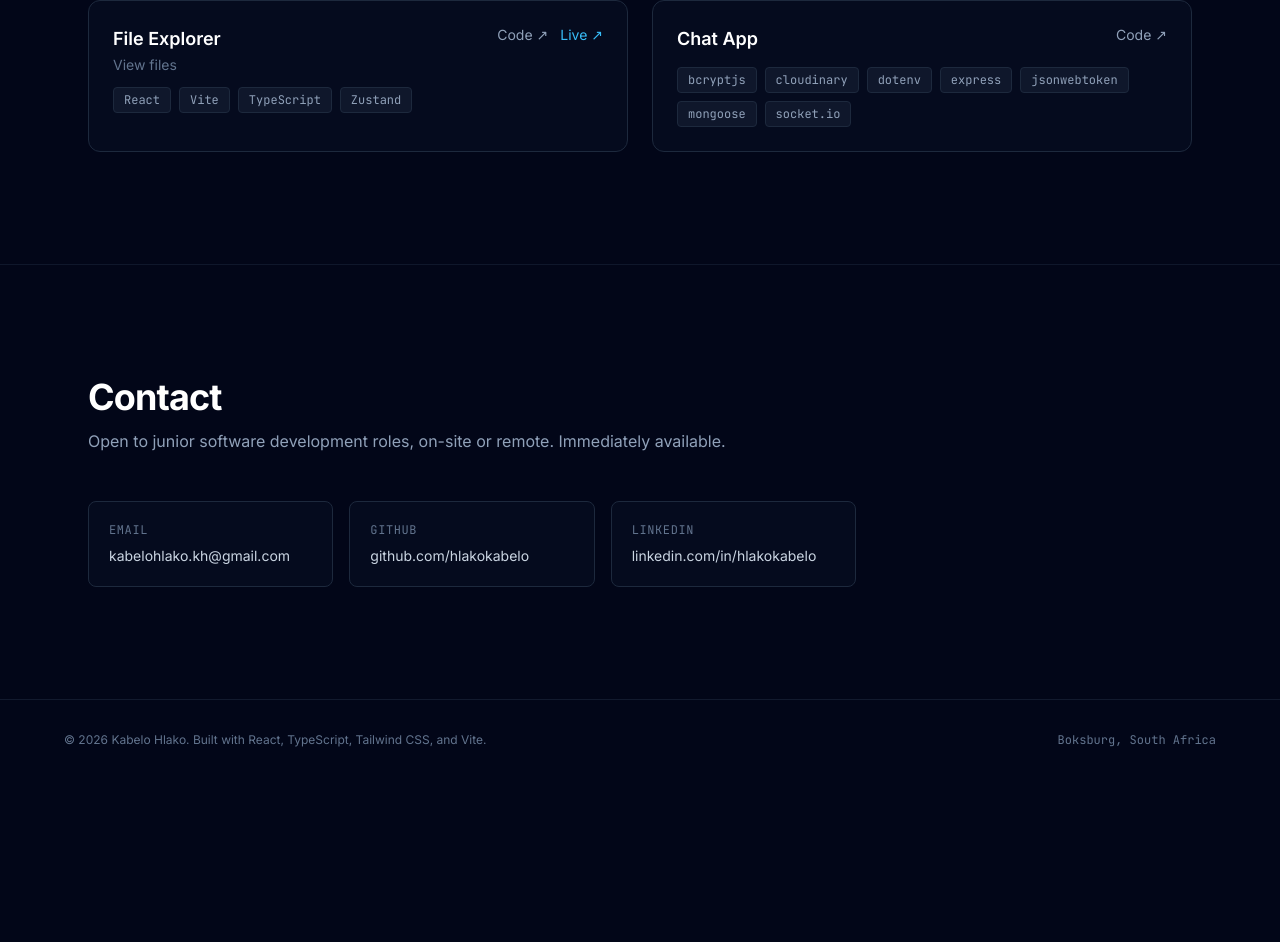
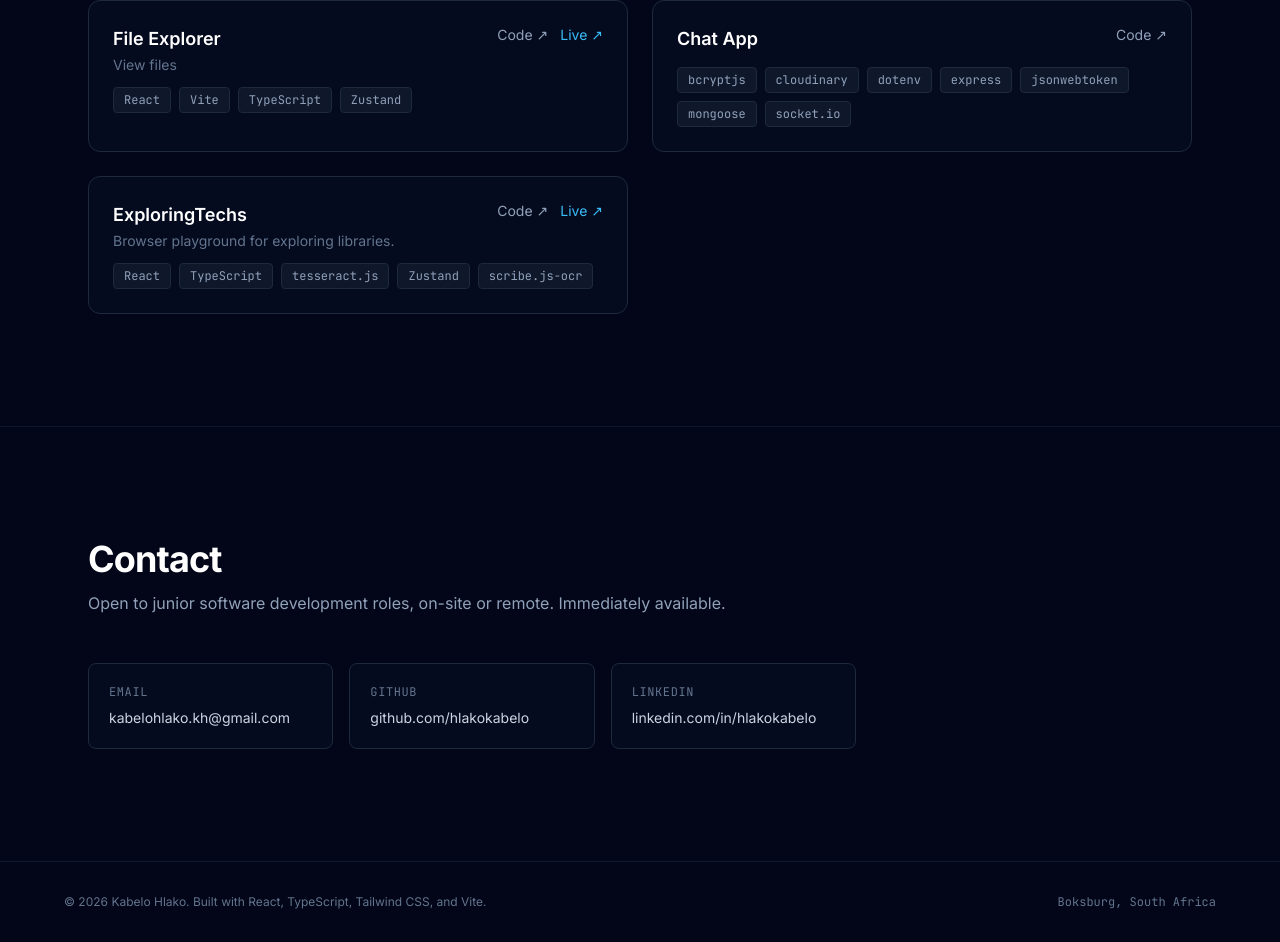
Before and after one commit to hlakokabelo/projects, a React (Vite) app: page / in a window 1280 px wide. Shown: the part 959-1901 px from the top of the page. Before the commit the page ends 1739 px from the top, so only its background shows below. Built offline with nearby package versions, Linux system fonts and the light colour scheme.

Commit message:
added exploringtechs

```diff
--- a/src/data/projects.ts
+++ b/src/data/projects.ts
@@ -23,6 +23,7 @@ export const projects: Project[] = [
     live: "https://chatterra.vercel.app",
     featured: true,
   },
+
   {
     name: "Photos Clone API",
     tagline: "Java Spring Boot REST API",
@@ -127,4 +128,12 @@ export const projects: Project[] = [
     featured: true,
     //live: "https://vitest-practice-two.vercel.app",
   },
+  {
+    name: "ExploringTechs",
+    tagline: "Browser playground for exploring libraries.",
+    stack: ["React", "TypeScript", "tesseract.js", "Zustand", "scribe.js-ocr"],
+    source: "https://github.com/hlakokabelo/ExploringTechs",
+    live: "https://ExploringTechs.vercel.app",
+    featured: true,
+  },
 ];
```
